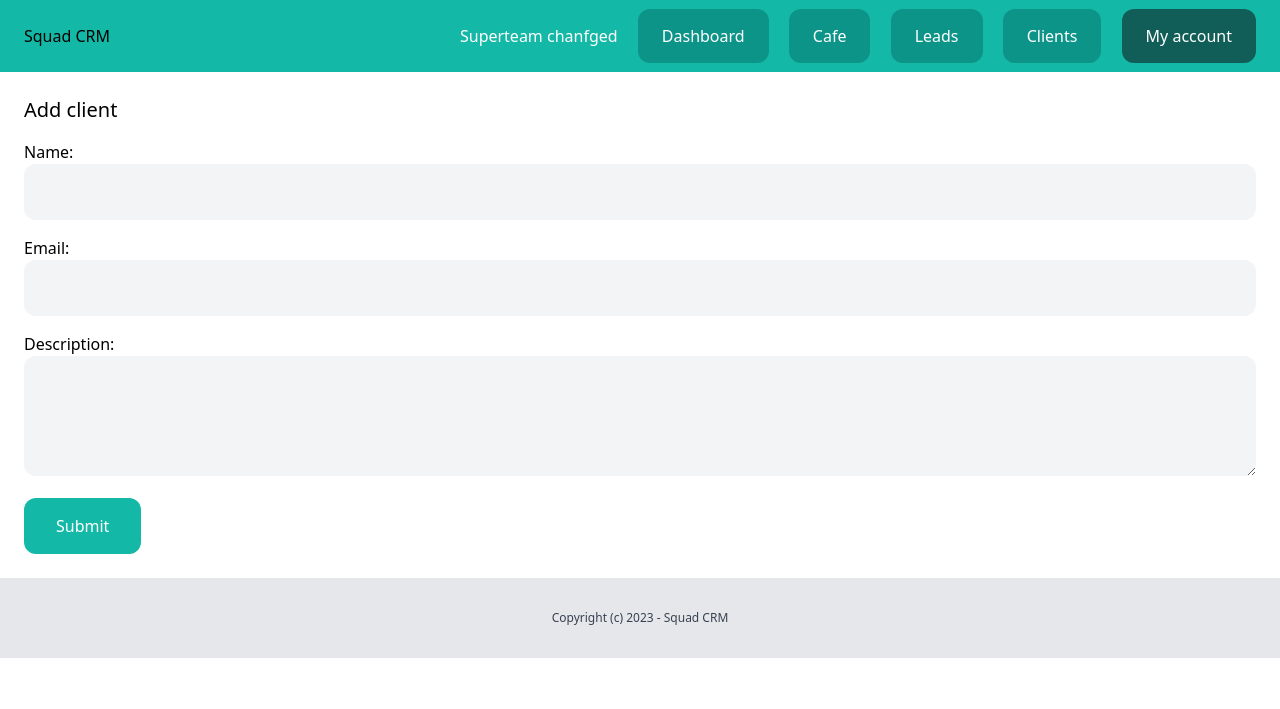
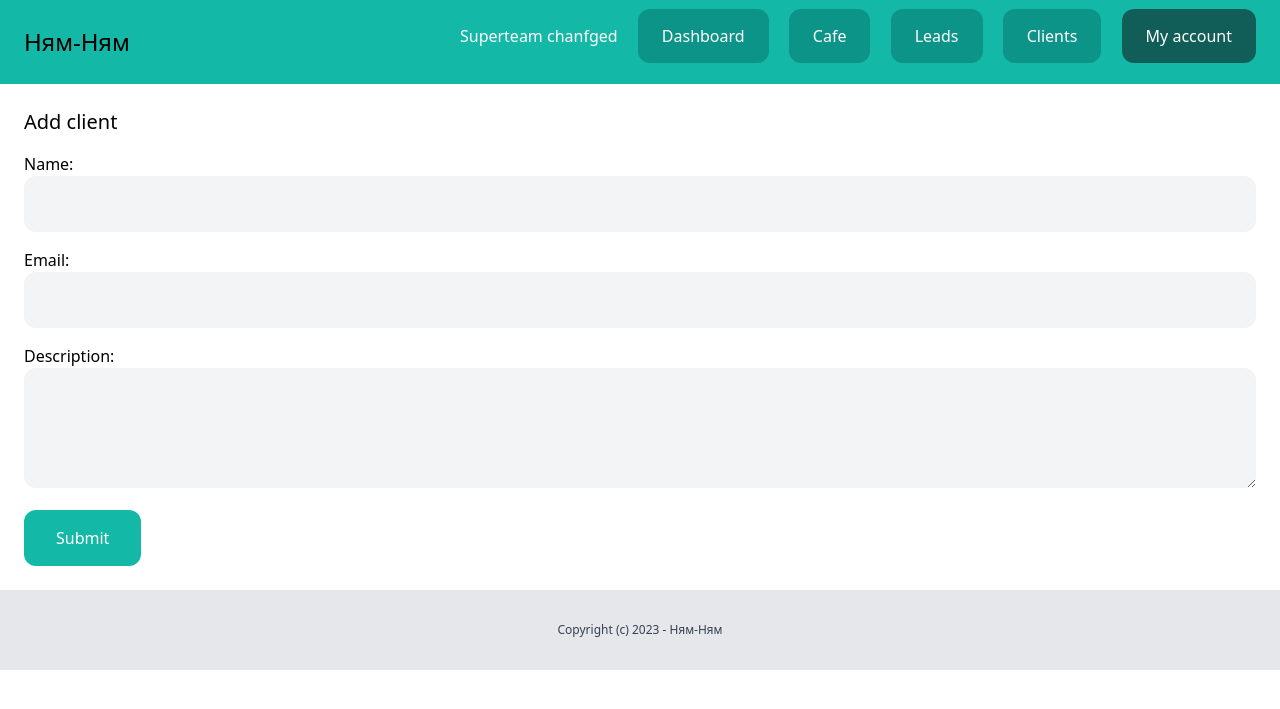
Before and after one commit to linkuello/JEBE, a Django app: page /dashboard/clients/add/ in a window 1280 px wide. Shown: the top 709 px of the page. Run offline with Django 4.2, Linux system fonts and the light colour scheme; a user stored in the database is signed in; data comes from the database, SQL or seed files in the repository; both versions use the stored data as it was after the commit; style sheets or scripts are compiled from the project's sources.

Commit message:
changed nav, and the name of project

```diff
--- a/core/templates/core/partials/footer.html
+++ b/core/templates/core/partials/footer.html
@@ -1,3 +1,3 @@
 <footer class="py-8 text-center bg-gray-200">
-    <p class="text-xs text-gray-700">Copyright (c) 2023 - Squad CRM</p>
+    <p class="text-xs text-gray-700">Copyright (c) 2023 - Ням-Ням</p>
 </footer>
--- a/core/templates/core/partials/nav.html
+++ b/core/templates/core/partials/nav.html
@@ -1,5 +1,6 @@
 <nav class="py-6 px-6 flex justify-between bg-teal-500">
-    <h1>Squad CRM</h1>
+    <h1 style="font-size: 24px;">Ням-Ням</h1>
+
 
     <div class="space-x-4">
         {% if request.user.is_authenticated %}
```
Also changed, not shown: db.sqlite3.
